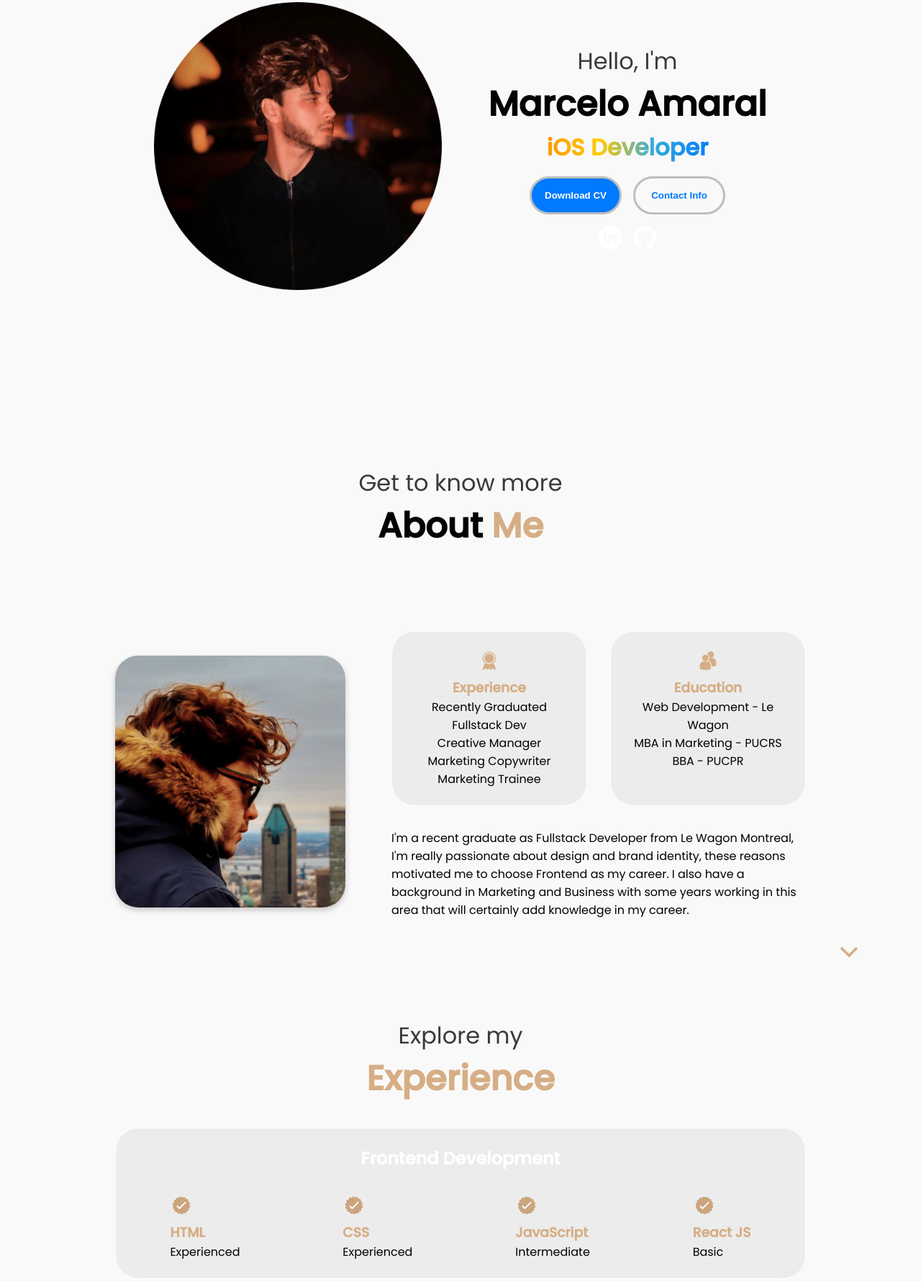
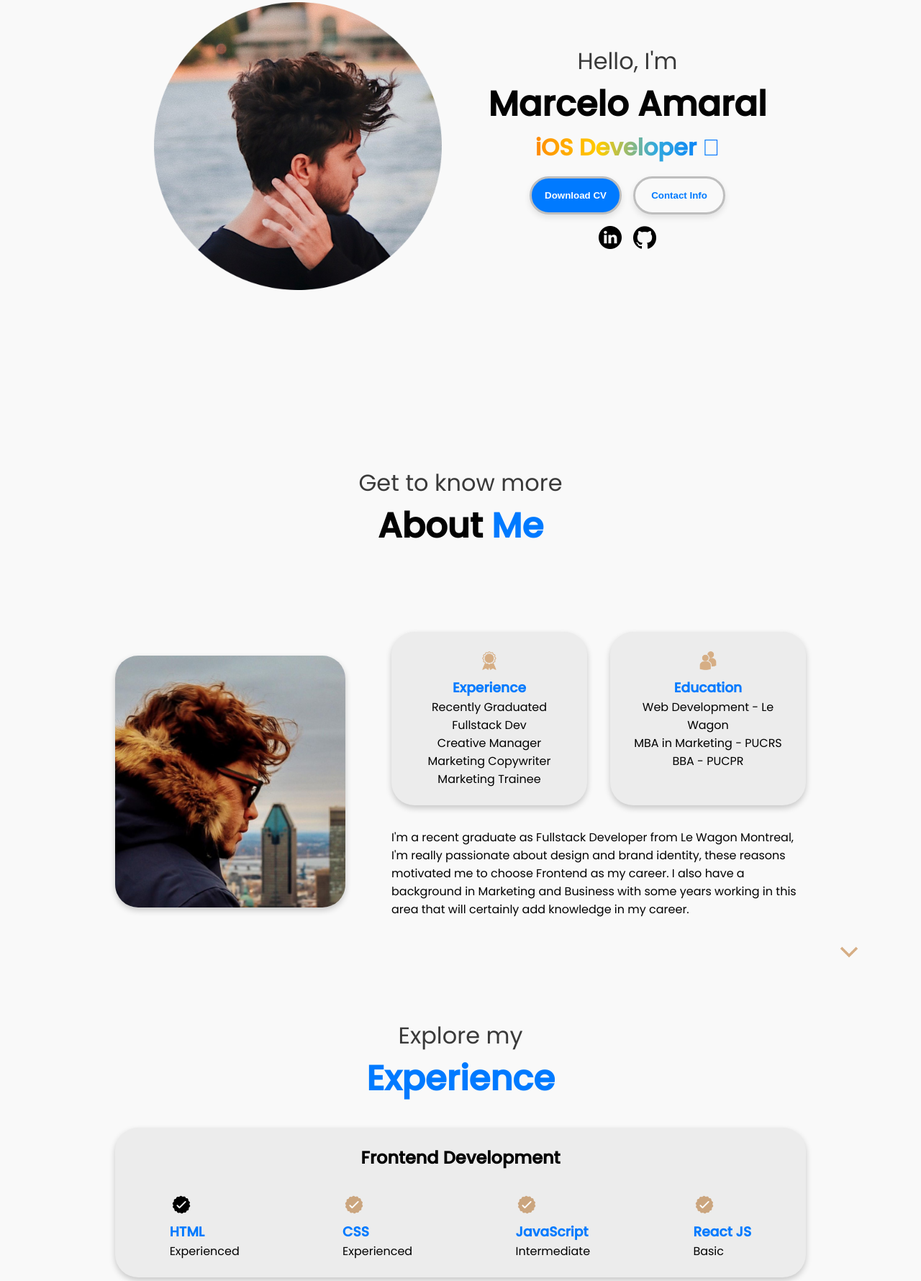
Before and after one commit to marcelovsk1/marcelo-portfolio, a website: page index.html in a window 1280 px wide. Shown: the part 289-2069 px from the top of the page at 72% size. Drawn offline with Linux system fonts and the light colour scheme; a web font is replaced by a local one.

Commit message:
workin on

```diff
--- a/index.html
+++ b/index.html
@@ -44,12 +44,12 @@
   </nav>
   <section id="profile">
     <div class="selection__pic-container">
-        <img src="./assets/avatar.png" alt="Marcelo Profile Picture">
+        <img src="./assets/avatar2.png" alt="Marcelo Profile Picture">
     </div>
     <div class="section__text">
       <p class="section__text__p1">Hello, I'm</p>
       <h1 class="title">Marcelo Amaral</h1>
-      <p class="section__text__p2">iOS Developer</p>
+      <p class="section__text__p2">iOS Developer </p>
       <div class="btn-container">
         <button class="btn btn-color-2"
         onclick="window.open('./assets/resume-marcelo.pdf')">
@@ -60,12 +60,12 @@
       </button>
       </div>
       <div id="socials-container">
-        <img src="./assets/linkedinwhite.png"
+        <img src="./assets/linkedin.png"
         alt="My Linkidin profile" class="icon"
         onclick="location.href=
         'https://www.linkedin.com/in/marceloamaralalves/'"
         />
-        <img src="./assets/gitwhite.png"
+        <img src="./assets/github.png"
         alt="My GitHub profile" class="icon"
         onclick="location.href=
         'https://github.com/marcelovsk1'"
@@ -129,7 +129,7 @@
             <h2 class="experience-sub-title">Frontend Development</h2>
             <div class="article-container">
               <article>
-                <img src="./assets/brown-checked.png"
+                <img src="./assets/checkmark.png"
                 alt="experience-icon" class="icon">
                 <div>
                   <h3>HTML</h3>
--- a/style.css
+++ b/style.css
@@ -295,11 +295,13 @@
   padding: 1rem;
   width: 8rem;
   border-radius: 2rem;
+  box-shadow: 0 4px 8px rgba(0, 0, 0, 0.1)
 }
 
 .btn-color-1,
 .btn-color-2 {
   border: rgb(190, 190, 190) solid;
+  box-shadow: 0 4px 8px rgba(0, 0, 0, 0.1)
 }
 
 .btn-color-1:hover,
@@ -378,9 +380,10 @@
   flex: 1;
   background: rgb(236, 236, 236);
   border-radius: 2rem;
-  border: 0.1rem solid rgb(255, 255, 255);
+  /* border: 0.1rem solid rgb(255, 255, 255); */
   text-align: center;
-  color: rgb(214, 174, 133);
+  color:  #007AFF;
+  box-shadow: 0 4px 8px rgba(0, 0, 0, 0.2);
   }
 
 .section-container {
@@ -409,11 +412,11 @@
 }
 
 #exp {
-  color: rgb(214, 174, 133);
+  color:  #007AFF;
 }
 
 .experience-sub-title {
-  color: rgb(255, 255, 255);
+  color: rgb(2, 2, 2);
   font-weight: 600;
   font-size: 1.75;
   margin-bottom: 2rem;
@@ -452,7 +455,7 @@
 }
 
 #project {
-  color: rgb(214, 174, 133);
+  color: #007AFF;
 }
 
 .color-container {
@@ -467,7 +470,7 @@
 
 .project-title {
   margin: 1rem;
-  color: white;
+  color: rgb(0, 0, 0);
 }
 
 /* CONTACT */
@@ -480,15 +483,14 @@
 }
 
 .me {
-  color: rgb(214, 174, 133);
+  color:  #007AFF;
 }
 
 .contact-info-upper-container {
   display: flex;
   justify-content: center;
   border-radius: 2rem;
-  border: black solid;
-  background-color: rgb(28, 28, 28);
+  background-color: rgb(236, 236, 236);
   margin: 2rem auto;
   padding: 0.5rem;
 }
```
Also changed, not shown: assets/08AA4639-63EB-4372-935A-E3B4C0C0973F.jpg (added), assets/avatar2.png (added).
